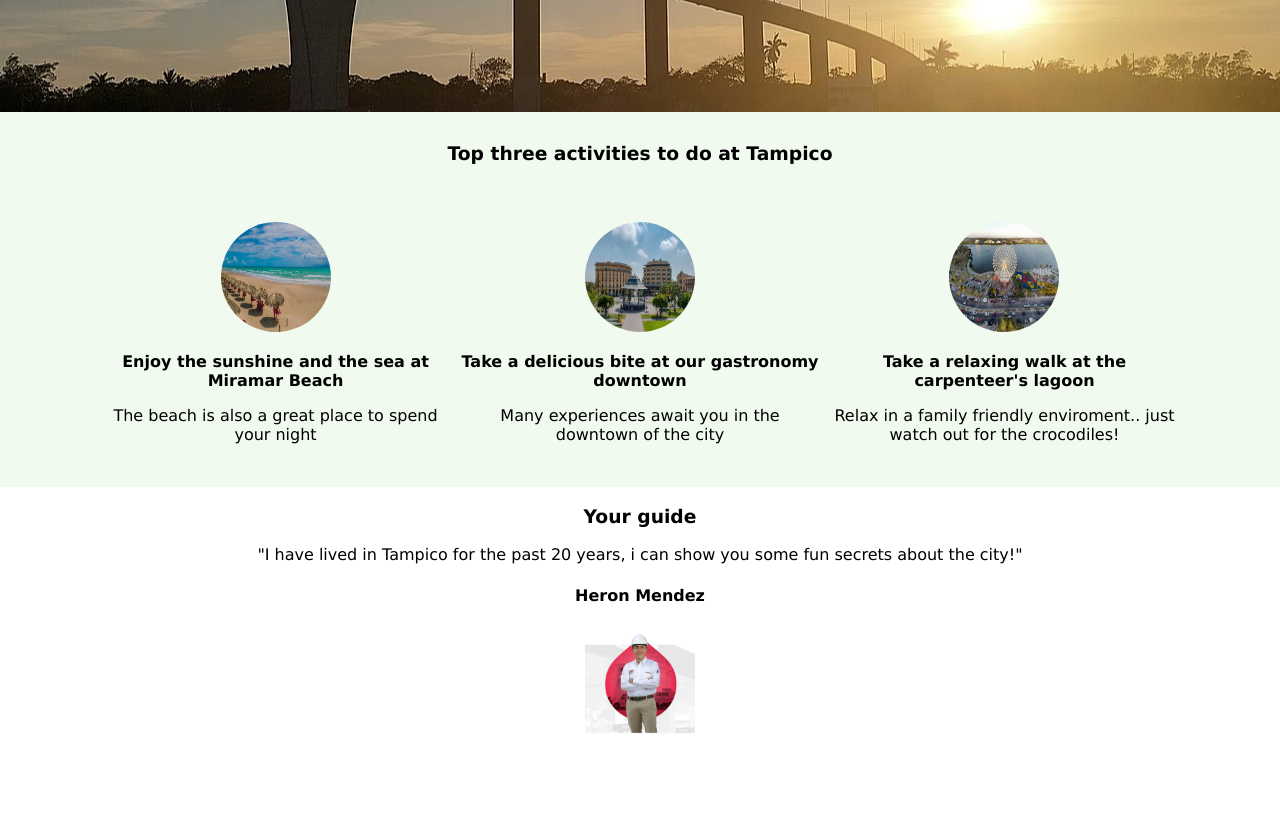
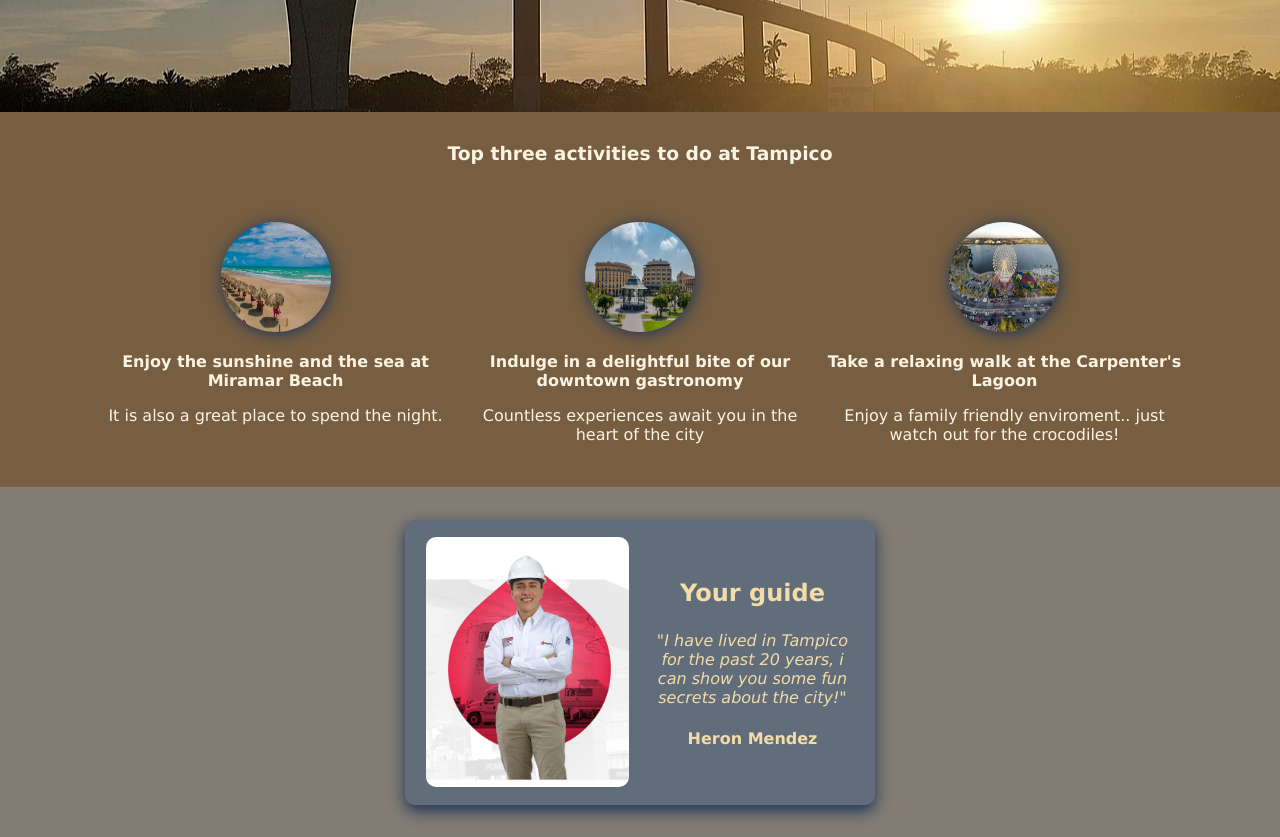
Before and after one commit to HeronMendez/city-tour, a plain HTML site: page index.html in a window 1280 px wide. Shown: the part 238-1075 px from the top of the page. Before the commit the page ends 978 px from the top, so only its background shows below. Drawn offline with Linux system fonts and the light colour scheme.

Commit message:
Finished city tour project
Used to practice basic html and css

```diff
--- a/index.html
+++ b/index.html
@@ -23,18 +23,20 @@
         <div class="activity_box">
           <img src="./images/beach.png" alt="tampico_beach" />
           <p class="bold">Enjoy the sunshine and the sea at Miramar Beach</p>
-          <p>The beach is also a great place to spend your night</p>
+          <p>It is also a great place to spend the night.</p>
         </div>
         <div class="activity_box">
           <img src="./images/downtown.png" alt="tampico_downtown" />
-          <p class="bold">Take a delicious bite at our gastronomy downtown</p>
-          <p>Many experiences await you in the downtown of the city</p>
+          <p class="bold">
+            Indulge in a delightful bite of our downtown gastronomy
+          </p>
+          <p>Countless experiences await you in the heart of the city</p>
         </div>
         <div class="activity_box">
           <img src="./images/lagoon.png" alt="tampico_lagoon" />
-          <p class="bold">Take a relaxing walk at the carpenteer's lagoon</p>
+          <p class="bold">Take a relaxing walk at the Carpenter's Lagoon</p>
           <p>
-            Relax in a family friendly enviroment.. just watch out for the
+            Enjoy a family friendly enviroment.. just watch out for the
             crocodiles!
           </p>
         </div>
@@ -42,14 +44,23 @@
     </div>
 
     <!-- GUIDE SECTION -->
-    <div>
-      <h3>Your guide</h3>
-      <p>
-        "I have lived in Tampico for the past 20 years, i can show you some fun
-        secrets about the city!"
-      </p>
-      <h4>Heron Mendez</h4>
-      <img src="./images/heron.png" alt="a photo of heron" />
+    <div id="guide_section">
+      <div class="guide_card">
+        <div class="guide_info">
+          <h3>Your guide</h3>
+          <p>
+            "I have lived in Tampico for the past 20 years, i can show you some
+            fun secrets about the city!"
+          </p>
+          <h4>Heron Mendez</h4>
+        </div>
+
+        <img
+          class="guide_img"
+          src="./images/heron.png"
+          alt="a photo of heron"
+        />
+      </div>
     </div>
   </body>
 </html>
--- a/styles.css
+++ b/styles.css
@@ -22,8 +22,9 @@ img {
 }
 
 h1 {
-  color: white;
-  background-color: #1d3557;
+  color: #553c20;
+  background-color: #f3dca7;
+  box-shadow: 0 0 10px #1d3557;
   margin: 10px 0;
   padding: 5px 10px;
   border-radius: 8px;
@@ -31,8 +32,8 @@ h1 {
 
 h2 {
   font-size: 1em;
-  color: white;
-  background-color: #457b9d;
+  color: #f3dca7;
+  background-color: #616d7a;
   max-width: 500px;
   margin: 0;
   padding: 5px;
@@ -44,7 +45,8 @@ h2 {
 #activities_section {
   height: 350px;
   width: auto;
-  background: #f1faee;
+  color: #faf3e3;
+  background: #775e40;
   margin: 0;
   padding-top: 25px;
   display: flex;
@@ -68,8 +70,52 @@ h2 {
 
 .activity_box img {
   border-radius: 50%;
+  box-shadow: 1px 2px 15px #1d3557;
 }
 
 .bold {
   font-weight: bold;
 }
+
+#guide_section {
+  height: 350px;
+  width: auto;
+  background-color: #827c73;
+  display: flex;
+  justify-content: center;
+  align-items: center;
+}
+
+.guide_card {
+  height: 70%;
+  width: 450px;
+  padding: 20px 10px;
+  box-shadow: 0 6px 15px #1d3557;
+  border-radius: 10px;
+  color: #f3dca7;
+  background: #616d7a;
+  display: flex;
+  flex-direction: row-reverse;
+  justify-content: space-around;
+  align-items: center;
+}
+
+.guide_info {
+  width: 45%;
+  height: auto;
+}
+
+.guide_info h3 {
+  font-size: 1.5em;
+}
+
+.guide_info p {
+  font-style: italic;
+}
+
+.guide_img {
+  width: 45%;
+  height: 250px;
+  border-radius: 10px;
+  object-fit: cover;
+}
```
